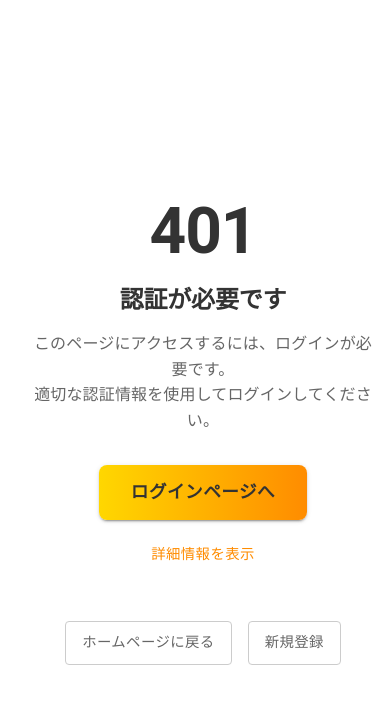
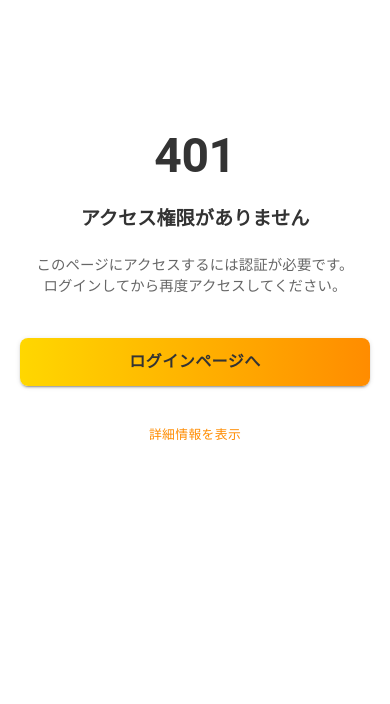
Before and after one commit to kovietsut/front_end_test, a React (Vite) app: page /401 in a window 390 px wide. Shown: the top 704 px of the page. Built offline with nearby package versions, Linux system fonts and the light colour scheme.

Commit message:
feat: responsive of 401 and 404 page

```diff
--- /dev/null
+++ b/src/hooks/useResponsive.ts
@@ -0,0 +1,43 @@
+import type { Breakpoint } from "@mui/material";
+import { useTheme } from "@mui/material/styles";
+import useMediaQuery from "@mui/material/useMediaQuery";
+
+type Query = "up" | "down" | "between" | "only";
+type Key = Breakpoint | number;
+type Start = Breakpoint | number;
+type End = Breakpoint | number;
+
+export default function useResponsive(
+  query: Query,
+  key?: Key,
+  start?: Start,
+  end?: End
+) {
+  const theme = useTheme();
+
+  const mediaUp = useMediaQuery(theme.breakpoints.up(key as Key));
+
+  const mediaDown = useMediaQuery(theme.breakpoints.down(key as Key));
+
+  const mediaBetween = useMediaQuery(
+    theme.breakpoints.between(start as Start, end as End)
+  );
+
+  const mediaOnly = useMediaQuery(theme.breakpoints.only(key as Breakpoint));
+
+  if (query === "up") {
+    return mediaUp;
+  }
+
+  if (query === "down") {
+    return mediaDown;
+  }
+
+  if (query === "between") {
+    return mediaBetween;
+  }
+
+  if (query === "only") {
+    return mediaOnly;
+  }
+}
--- a/src/pages/error/Error.styles.ts
+++ b/src/pages/error/Error.styles.ts
@@ -3,35 +3,75 @@ import type { TStyle } from "@/interfaces/common/styles";
 const useStyle = (): TStyle => {
   return {
     errorContainer: {
-      position: "relative",
-      width: "100vw",
-      height: "100vh",
+      position: "fixed",
+      top: 0,
+      left: 0,
+      right: 0,
+      bottom: 0,
       display: "flex",
       justifyContent: "center",
       alignItems: "center",
       textAlign: "center",
+      padding: "20px",
+      boxSizing: "border-box",
+      "@media (max-width: 600px)": {
+        padding: "10px",
+        alignItems: "flex-start",
+        paddingTop: "15vh",
+      },
+      "@media (min-width: 601px) and (max-width: 1024px)": {
+        alignItems: "flex-start",
+        paddingTop: "10vh",
+      },
     },
     errorContentBox: {
       maxWidth: "600px",
       padding: "0 20px",
+      width: "100%",
+      "@media (max-width: 600px)": {
+        padding: "0 10px",
+        maxWidth: "100%",
+      },
+      "@media (min-width: 601px) and (max-width: 960px)": {
+        maxWidth: "500px",
+      },
     },
     errorCode: {
       fontSize: "4rem",
       fontWeight: "bold",
       color: "#333",
       marginBottom: "1rem",
+      "@media (max-width: 600px)": {
+        fontSize: "3rem",
+        marginBottom: "0.5rem",
+      },
+      "@media (min-width: 601px) and (max-width: 960px)": {
+        fontSize: "3.5rem",
+      },
     },
     errorHeading: {
       fontSize: "1.5rem",
       fontWeight: "600",
       color: "#333",
       marginBottom: "1rem",
+      "@media (max-width: 600px)": {
+        fontSize: "1.2rem",
+        marginBottom: "0.5rem",
+      },
+      "@media (min-width: 601px) and (max-width: 960px)": {
+        fontSize: "1.3rem",
+      },
     },
     errorDescription: {
       fontSize: "1rem",
       color: "#666",
       marginBottom: "2rem",
       lineHeight: 1.6,
+      "@media (max-width: 600px)": {
+        fontSize: "0.9rem",
+        marginBottom: "1.5rem",
+        lineHeight: 1.5,
+      },
     },
     primaryButton: {
       background: "linear-gradient(90deg, #FFD700 0%, #FF8C00 100%)",
@@ -42,6 +82,13 @@ const useStyle = (): TStyle => {
       borderRadius: "8px",
       textTransform: "none",
       marginBottom: "1rem",
+      minWidth: "200px",
+      "@media (max-width: 600px)": {
+        fontSize: "1rem",
+        padding: "10px 24px",
+        width: "100%",
+        minWidth: "200px",
+      },
       "&:hover": {
         background: "linear-gradient(90deg, #FFC700 0%, #FF7C00 100%)",
       },
@@ -50,15 +97,24 @@ const useStyle = (): TStyle => {
       color: "#FF8C00",
       textTransform: "none",
       fontSize: "0.9rem",
+      "@media (max-width: 600px)": {
+        fontSize: "0.8rem",
+      },
       "&:hover": {
         textDecoration: "underline",
       },
     },
     detailsButtonContainer: {
       marginBottom: "3rem",
+      "@media (max-width: 600px)": {
+        marginBottom: "2rem",
+      },
     },
     navigationStack: {
       marginTop: "2rem",
+      "@media (max-width: 600px)": {
+        marginTop: "1.5rem",
+      },
     },
     navigationButton: {
       borderColor: "#ccc",
@@ -66,6 +122,10 @@ const useStyle = (): TStyle => {
       textTransform: "none",
       fontSize: "0.9rem",
       padding: "8px 16px",
+      "@media (max-width: 600px)": {
+        fontSize: "0.8rem",
+        padding: "6px 12px",
+      },
       "&:hover": {
         borderColor: "#999",
         backgroundColor: "#f5f5f5",
@@ -73,14 +133,24 @@ const useStyle = (): TStyle => {
     },
     errorTitle: {
       fontFamily: "'Montserrat', sans-serif",
+      "@media (max-width: 600px)": {
+        fontSize: "1.1rem",
+      },
     },
     errorParagraph: {
       fontFamily: "'Montserrat', sans-serif",
+      "@media (max-width: 600px)": {
+        fontSize: "0.9rem",
+      },
     },
     errorButton: {
       fontFamily: "'Montserrat', sans-serif",
       fontSize: "14px",
       marginTop: "5vh",
+      "@media (max-width: 600px)": {
+        fontSize: "13px",
+        marginTop: "3vh",
+      },
     },
   };
 };
--- a/src/pages/error/Error401.page.tsx
+++ b/src/pages/error/Error401.page.tsx
@@ -1,50 +1,93 @@
-import { Box, Button, Typography, Stack } from "@mui/material";
+import { Box, Button, Typography, Grid, Container } from "@mui/material";
 import useStyle from "./Error.styles";
+import useResponsive from "@/hooks/useResponsive";
 
 const Error401Page = () => {
   const styles = useStyle();
+  const isMobile = useResponsive("down", "sm");
+  const isTablet = useResponsive("between", "sm", "md");
+
   return (
     <Box sx={styles.errorContainer}>
-      <Box sx={styles.errorContentBox}>
-        <Typography variant="h1" sx={styles.errorCode}>
+      <Container maxWidth="lg" sx={styles.errorContentBox}>
+        <Grid
+          container
+          spacing={isMobile ? 2 : 3}
+          justifyContent="center"
+          alignItems="center"
+          direction="column"
+        >
+          <Grid size={{ xs: 12, sm: 10, md: 8, lg: 6 }}>
+            <Typography
+              variant={isMobile ? "h2" : "h1"}
+              sx={{
+                ...styles.errorCode,
+                fontSize: isMobile ? "3rem" : isTablet ? "3.5rem" : "4rem",
+                marginBottom: isMobile ? "0.5rem" : "1rem",
+              }}
+            >
               401
             </Typography>
-        <Typography variant="h2" sx={styles.errorHeading}>
-          認証が必要です
+          </Grid>
+
+          <Grid size={{ xs: 12, sm: 10, md: 8, lg: 6 }}>
+            <Typography
+              variant={isMobile ? "h3" : "h2"}
+              sx={{
+                ...styles.errorHeading,
+                fontSize: isMobile ? "1.2rem" : isTablet ? "1.3rem" : "1.5rem",
+                marginBottom: isMobile ? "0.5rem" : "1rem",
+              }}
+            >
+              アクセス権限がありません
             </Typography>
-        <Typography sx={styles.errorDescription}>
-          このページにアクセスするには、ログインが必要です。
-          <br />
-          適切な認証情報を使用してログインしてください。
+          </Grid>
+
+          <Grid size={{ xs: 12, sm: 10, md: 8, lg: 6 }}>
+            <Typography
+              sx={{
+                ...styles.errorDescription,
+                fontSize: isMobile ? "0.9rem" : "1rem",
+                marginBottom: isMobile ? "1.5rem" : "2rem",
+                padding: isMobile ? "0 10px" : "0",
+              }}
+            >
+              このページにアクセスするには認証が必要です。
+              {!isMobile && <br />}
+              ログインしてから再度アクセスしてください。
             </Typography>
+          </Grid>
+
+          <Grid size={{ xs: 12, sm: 10, md: 8, lg: 6 }}>
             <Button
-          href="/auth/login"
+              href="/login"
               variant="contained"
-          sx={styles.primaryButton}
+              sx={{
+                ...styles.primaryButton,
+                fontSize: isMobile ? "1rem" : "1.1rem",
+                padding: isMobile ? "10px 24px" : "12px 32px",
+                width: isMobile ? "100%" : "auto",
+                minWidth: isMobile ? "200px" : "auto",
+              }}
             >
               ログインページへ
             </Button>
-        <Typography sx={styles.detailsButtonContainer}>
-          <Button sx={styles.detailsButton}>詳細情報を表示</Button>
-        </Typography>
-        <Stack
-          direction="row"
-          spacing={2}
-          justifyContent="center"
-          sx={styles.navigationStack}
+          </Grid>
+
+          <Grid size={{ xs: 12, sm: 10, md: 8, lg: 6 }}>
+            <Box sx={styles.detailsButtonContainer}>
+              <Button
+                sx={{
+                  ...styles.detailsButton,
+                  fontSize: isMobile ? "0.8rem" : "0.9rem",
+                }}
               >
-          <Button href="/" variant="outlined" sx={styles.navigationButton}>
-            ホームページに戻る
+                詳細情報を表示
               </Button>
-          <Button
-            href="/auth/register"
-            variant="outlined"
-            sx={styles.navigationButton}
-          >
-            新規登録
-          </Button>
-        </Stack>
             </Box>
+          </Grid>
+        </Grid>
+      </Container>
     </Box>
   );
 };
--- a/src/pages/error/Error404.page.tsx
+++ b/src/pages/error/Error404.page.tsx
@@ -1,50 +1,93 @@
-import { Box, Button, Typography, Stack } from "@mui/material";
+import { Box, Button, Typography, Grid, Container } from "@mui/material";
 import useStyle from "./Error.styles";
+import useResponsive from "@/hooks/useResponsive";
 
-const Error404Page: React.FC = () => {
+const Error404Page = () => {
   const styles = useStyle();
+  const isMobile = useResponsive("down", "sm");
+  const isTablet = useResponsive("between", "sm", "md");
+
   return (
     <Box sx={styles.errorContainer}>
-      <Box sx={styles.errorContentBox}>
-        <Typography variant="h1" sx={styles.errorCode}>
+      <Container maxWidth="lg" sx={styles.errorContentBox}>
+        <Grid
+          container
+          spacing={isMobile ? 2 : 3}
+          justifyContent="center"
+          alignItems="center"
+          direction="column"
+        >
+          <Grid size={{ xs: 12, sm: 10, md: 8, lg: 6 }}>
+            <Typography
+              variant={isMobile ? "h2" : "h1"}
+              sx={{
+                ...styles.errorCode,
+                fontSize: isMobile ? "3rem" : isTablet ? "3.5rem" : "4rem",
+                marginBottom: isMobile ? "0.5rem" : "1rem",
+              }}
+            >
               404
             </Typography>
-        <Typography variant="h2" sx={styles.errorHeading}>
+          </Grid>
+
+          <Grid size={{ xs: 12, sm: 10, md: 8, lg: 6 }}>
+            <Typography
+              variant={isMobile ? "h3" : "h2"}
+              sx={{
+                ...styles.errorHeading,
+                fontSize: isMobile ? "1.2rem" : isTablet ? "1.3rem" : "1.5rem",
+                marginBottom: isMobile ? "0.5rem" : "1rem",
+              }}
+            >
               ページが見つかりません
             </Typography>
-        <Typography sx={styles.errorDescription}>
+          </Grid>
+
+          <Grid size={{ xs: 12, sm: 10, md: 8, lg: 6 }}>
+            <Typography
+              sx={{
+                ...styles.errorDescription,
+                fontSize: isMobile ? "0.9rem" : "1rem",
+                marginBottom: isMobile ? "1.5rem" : "2rem",
+                padding: isMobile ? "0 10px" : "0",
+              }}
+            >
               お探しのページは存在しないか、移動された可能性があります。
-          <br />
+              {!isMobile && <br />}
               URLをご確認いただくか、以下のリンクからお進みください。
             </Typography>
-        <Button href="/" variant="contained" sx={styles.primaryButton}>
+          </Grid>
+
+          <Grid size={{ xs: 12, sm: 10, md: 8, lg: 6 }}>
+            <Button
+              href="/"
+              variant="contained"
+              sx={{
+                ...styles.primaryButton,
+                fontSize: isMobile ? "1rem" : "1.1rem",
+                padding: isMobile ? "10px 24px" : "12px 32px",
+                width: isMobile ? "100%" : "auto",
+                minWidth: isMobile ? "200px" : "auto",
+              }}
+            >
               ホームページへ
             </Button>
-        <Typography sx={styles.detailsButtonContainer}>
-          <Button sx={styles.detailsButton}>詳細情報を表示</Button>
-        </Typography>
-        <Stack
-          direction="row"
-          spacing={2}
-          justifyContent="center"
-          sx={styles.navigationStack}
+          </Grid>
+
+          <Grid size={{ xs: 12, sm: 10, md: 8, lg: 6 }}>
+            <Box sx={styles.detailsButtonContainer}>
+              <Button
+                sx={{
+                  ...styles.detailsButton,
+                  fontSize: isMobile ? "0.8rem" : "0.9rem",
+                }}
               >
-          <Button
-            onClick={() => window.history.back()}
-            variant="outlined"
-            sx={styles.navigationButton}
-          >
-            前のページに戻る
+                詳細情報を表示
               </Button>
-          <Button
-            href="/auth/login"
-            variant="outlined"
-            sx={styles.navigationButton}
-          >
-            ログインページ
-          </Button>
-        </Stack>
             </Box>
+          </Grid>
+        </Grid>
+      </Container>
     </Box>
   );
 };
--- a/src/routes/index.tsx
+++ b/src/routes/index.tsx
@@ -5,9 +5,9 @@ import AuthLayout from "@/components/templates/AuthLayout";
 import AuthGuard from "@/routes/guards/AuthGuard";
 import Login from "@/pages/login";
 import MainLayout from "@/components/templates/MainLayou";
-import Error401Page from "@/pages/error/Error401.page";
 import Error404Page from "@/pages/error/Error404.page";
 import TopPage from "@/pages/top";
+import Error401Page from "@/pages/error/Error401.page";
 
 function Routes() {
   return useRoutes([
```
Lines whose indentation alone changed are shown as unchanged.
